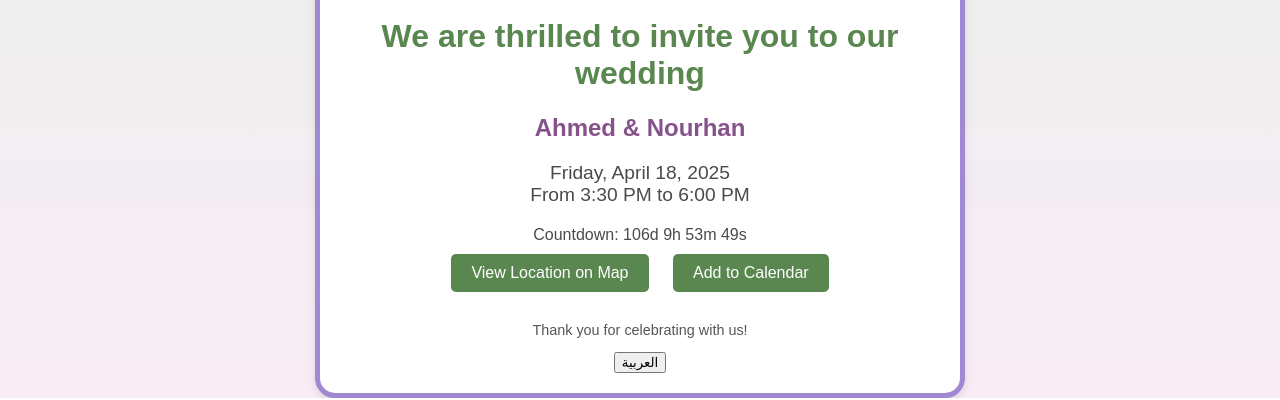
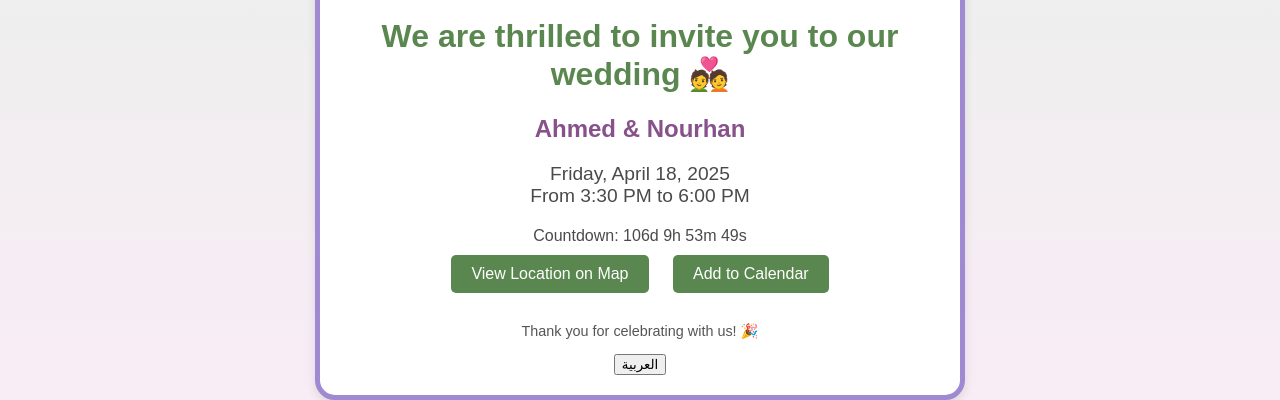
Before and after one commit to MigzXYZ/ahmedandnourhan, a plain HTML site: page index.html in a window 1280 px wide. Shown: the part 502-902 px from the top of the page. Drawn offline with Linux system fonts and the light colour scheme.

Commit message:
Update index.html

```diff
--- a/index.html
+++ b/index.html
@@ -13,7 +13,7 @@
       <img src="https://media-hosting.imagekit.io//58119e73f80545ac/1735761179179.jpg?Expires=1735934774&Key-Pair-Id=K2ZIVPTIP2VGHC&Signature=yi81jaupGuTigEc8aTGrQD5iiAcyzYsvMNaeDUjekuwBCdvpG3T0GX0U6UnoSrFLDlqhSG1YMO0ngdq0F1rbMWgaZELGFqiPT3O69iO1cM3NHSk9wAj7h6vO6A8SVFVSG6WuhLCmndY62~4jMUIooVCiinYgg4hXuqqHnLYb6cL-RKStWvLyicyfr12h2B8O-hSq6zTemLa-sHvqsgCKaC0Z55NYHwdImrYSSpqO5n8sNkrXQQJZbCQUD-jDxjs5n-Bi6XiPON-S3BtM4N-WgVxE~5Vz8HpH-a4DPmVJO~ayJt6MshBGQCd1oTs1R7cH3-xXaFi0Au0x8pLzTdfC3Q__" alt="Wedding Invitation" width="100%" onerror="this.onerror=null;this.src='default-image.jpg';">
     </div>
 
-    <h1 id="title">We are thrilled to invite you to our wedding</h1>
+    <h1 id="title">We are thrilled to invite you to our wedding 💑</h1>
     <h2 id="names">Ahmed & Nourhan</h2>
     <p class="date" id="date">Friday, April 18, 2025 <br> From 3:30 PM to 6:00 PM</p>
 
@@ -21,9 +21,9 @@
     <div id="countdown"></div>
 
     <a id="map-link" href="https://maps.app.goo.gl/mbrDMWkExkTtWwzX6" class="button" target="_blank">View Location on Map</a>
-    <a id="calendar-link" href="'data:text/calendar;charset=utf8,BEGIN:VCALENDAR%0AVERSION:2.0%0ABEGIN:VEVENT%0ASUMMARY:%F0%9F%91%B0%F0%9F%A4%B5%20Ahmed%20%26%20Nourhan\'s%20Wedding%0ALOCATION:Moon%20Plaza,%20Army%20Works%20House,%20Maadi%20-%20Cairo%0ADTSTART:20250418T133000Z%0ADTEND:20250418T160000Z%0ADESCRIPTION:%F0%9F%92%8D%20Join%20us%20for%20our%20special%20day%20filled%20with%20love%20and%20joy!%20%F0%9F%8E%89%0AEND:VEVENT%0AEND:VCALENDAR" download="wedding-invitation-en.ics" class="button">Add to Calendar</a>
+    <a id="calendar-link" href="data:text/calendar;charset=utf8,BEGIN:VCALENDAR%0AVERSION:2.0%0ABEGIN:VEVENT%0ASUMMARY:%F0%9F%92%8D%F0%9F%91%A9%F0%9F%91%B0%20Ahmed%20%26%20Nourhan's%20Wedding%0ALOCATION:Moon%20Plaza,%20Army%20Works%20House,%20Maadi%20-%20Cairo%0ADTSTART:20250418T133000Z%0ADTEND:20250418T160000Z%0ADESCRIPTION:%F0%9F%8E%89%20Join%20us%20for%20a%20day%20of%20love,%20laughter,%20and%20endless%20fun!%20Be%20prepared%20to%20dance%20like%20nobody's%20watching%20%F0%9F%92%83%F0%9F%8F%BC%F0%9F%92%83%F0%9F%8F%BC%0AEND:VEVENT%0AEND:VCALENDAR" download="wedding-invitation-en.ics" class="button">Add to Calendar</a>
 
-    <p class="footer" id="footer-text">Thank you for celebrating with us!</p>
+    <p class="footer" id="footer-text">Thank you for celebrating with us! 🎉</p>
 
     <div class="language-switch">
       <button onclick="switchToArabic()">العربية</button>
```
